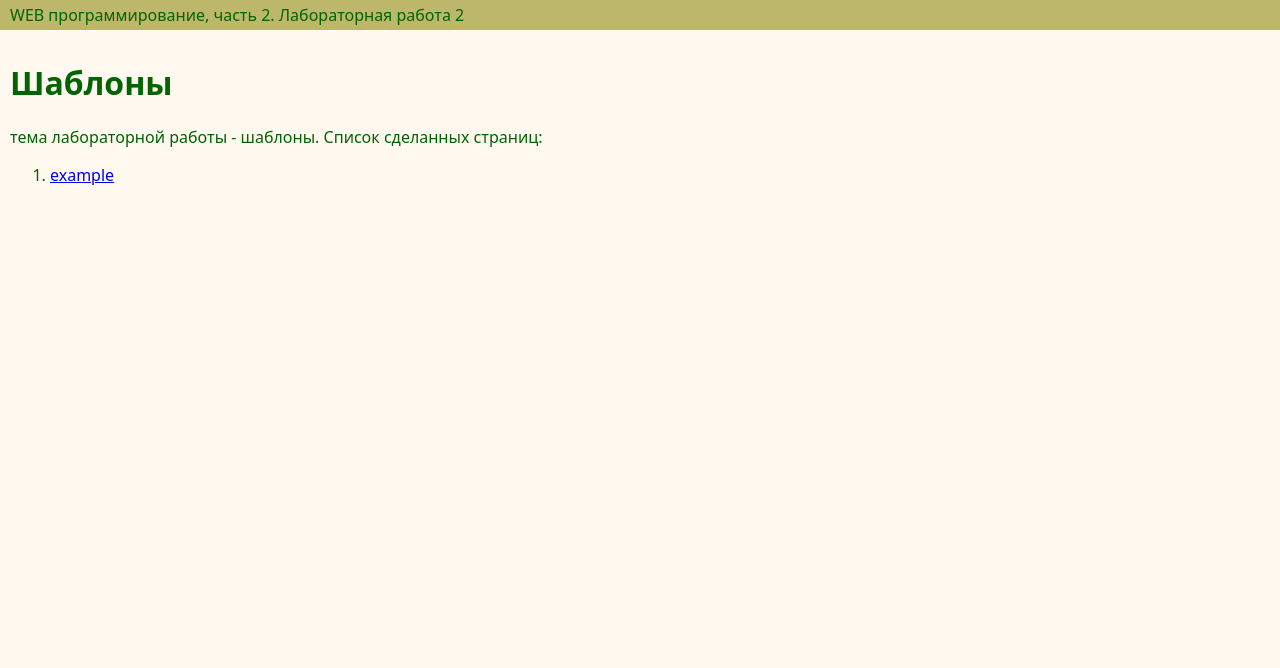
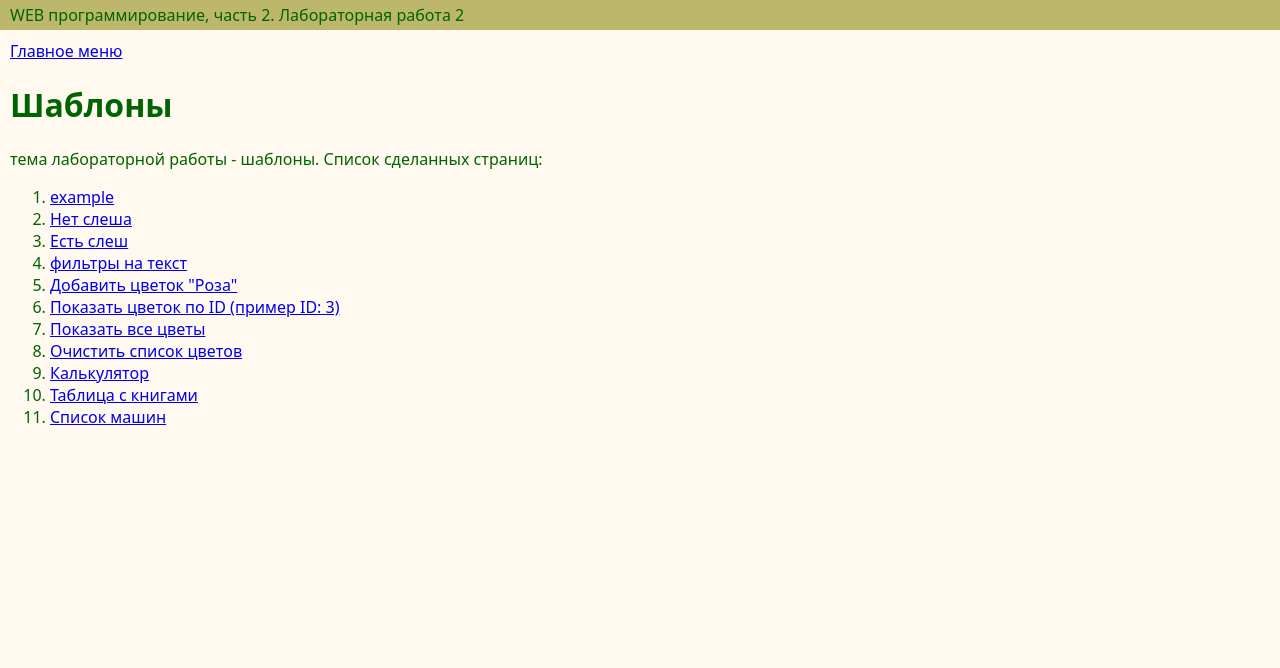
Before and after one commit to Mestoush/web-prog-labs-2, a Flask app: page /lab2 in a window 1280 px wide. Shown: the top 668 px of the page. Run offline with Flask 3, Linux system fonts and the light colour scheme.

Commit message:
Добавление адресов в меню

```diff
--- a/app.py
+++ b/app.py
@@ -73,6 +73,7 @@ def lab1():
             <li><a href="/lab1/oak" target="_blank">Дуб</a></li>
             <li><a href="/lab1/python" target="_blank">Python</a></li>
             <li><a href="/lab1/s7air" target="_blank">S7 Airlines</a></li>
+            <li><a href="/lab2" target="_blank">Меню второй лабораторной</a></li>
         </ul>
     </nav>
 
--- a/templates/base.html
+++ b/templates/base.html
@@ -9,8 +9,13 @@
 </head>
 <body>
     <div class="main">
-        <header>WEB программирование, часть 2. {{ self.lab() }}</header>
+        <header>
+            WEB программирование, часть 2. {{ self.lab() }}
+        </header>
         <main>
+            <nav>
+                <a href="{{ url_for('lab2') }}">Главное меню</a>
+            </nav>
             {% block main %} {% endblock %}
         </main>
         <footer>
--- a/templates/lab2.html
+++ b/templates/lab2.html
@@ -8,9 +8,17 @@
     <h1>Шаблоны</h1>
     <div>тема лабораторной работы - шаблоны. Список сделанных страниц:
         <ol>
-            <li>
-                <a href="/lab2/example">example</a>
-            </li>
+            <li><a href="/lab2/example">example</a></li>
+            <li><a href="{{ url_for('a') }}">Нет слеша</a></li>
+            <li><a href="{{ url_for('asl') }}">Есть слеш</a></li>
+            <li><a href="{{ url_for('filres') }}">фильтры на текст</a></li>
+            <li><a href="{{ url_for('add_flower', name='роза') }}">Добавить цветок "Роза"</a></li>
+            <li><a href="{{ url_for('flowers', flower_id=3) }}">Показать цветок по ID (пример ID: 3)</a></li>
+            <li><a href="{{ url_for('all_flowers') }}">Показать все цветы</a></li>
+            <li><a href="{{ url_for('clear_flowers') }}">Очистить список цветов</a></li>
+            <li><a href="{{ url_for('calc', a=32, b=12) }}">Калькулятор</a></li>
+            <li><a href="{{ url_for('books') }}">Таблица с книгами</a></li>
+            <li><a href="{{ url_for('show_cars') }}">Список машин</a></li>
         </ol>
     </div>
 {% endblock %}
```
Also changed, not shown: templates/books.html (+14 -12 lines).
